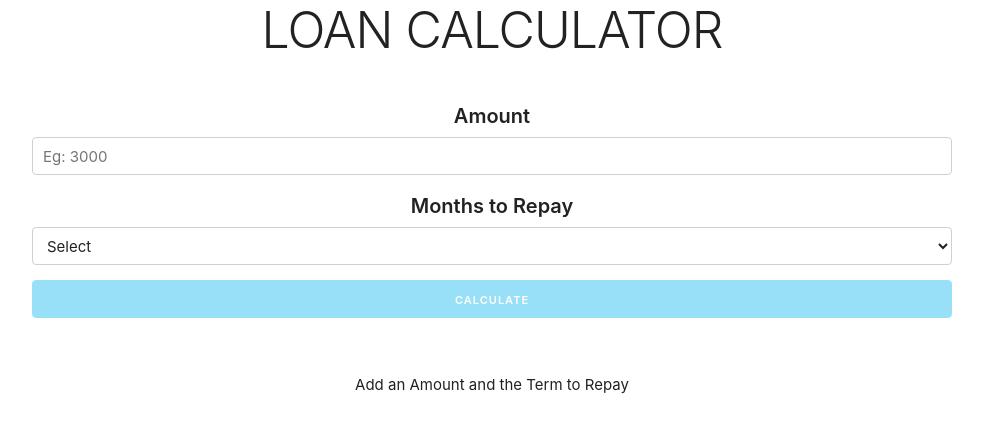
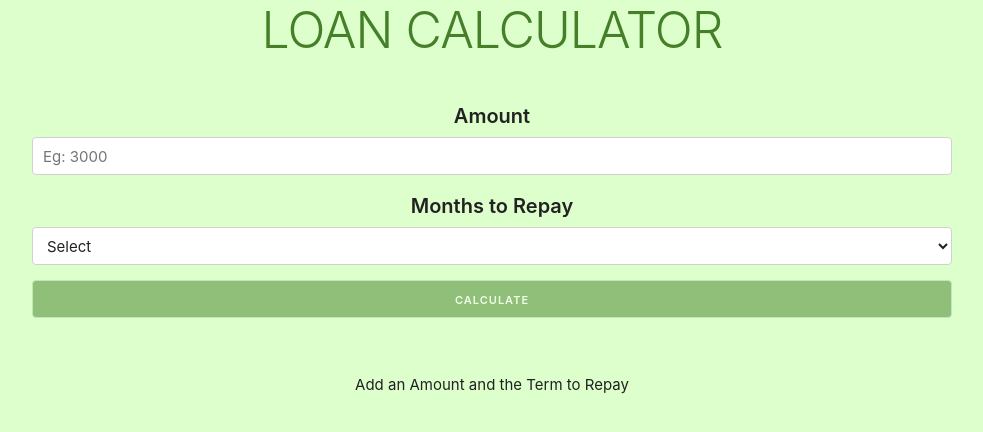
Before and after one commit to devrolet/loan-calc, a React (Create React App) app: page / in a window 1280 px wide. Shown: the top 432 px of the page, without its empty margins (148-1131 px from the left). Built offline with nearby package versions, Linux system fonts and the light colour scheme.

Commit message:
Update Styling

```diff
--- a/src/App.css
+++ b/src/App.css
@@ -20,7 +20,7 @@
 }
 
 .App-link {
-  color: #61dafb;
+  color: #458029;
 }
 
 @keyframes App-logo-spin {
--- a/src/index.css
+++ b/src/index.css
@@ -1,10 +1,16 @@
+/* #6E8066 - Olive Green*/
+ /* #A8FF80 - Light Green*/
+ /* #DCFFCC- Off White */
+ /* #458029 - Bright Green */
+ /* #B0CCA3 - Money Green */
+
 html {
   height: 100%;
 }
 
 body {
   height: 100%;
-  /* background: linear-gradient(90deg, #1CD5E0 0%, #000851 100%); */
+  background: #DCFFCC;
   margin: 0;
   font-family: -apple-system, BlinkMacSystemFont, "Segoe UI", "Roboto", "Oxygen",
     "Ubuntu", "Cantarell", "Fira Sans", "Droid Sans", "Helvetica Neue",
@@ -52,6 +58,19 @@ input[type="submit"]:disabled {
 }
 
 .result {
-  border: 2px solid #00b0d7;
+  border: 2px solid #458029;
   padding: 3rem 0;
 }
+
+.button-primary {
+  background: #458029 !important;
+  border-color: #B0CCA3 !important;
+}
+
+input.u-full-width, select.u-full-width {
+  background: #ffffff;
+}
+
+h1, h2{
+  color: #458029;
+}
--- a/src/spinner.css
+++ b/src/spinner.css
@@ -7,7 +7,7 @@
   .sk-cube-grid .sk-cube {
     width: 33%;
     height: 33%;
-    background-color: #00b0d7;
+    background-color: #458029;
     float: left;
     -webkit-animation: sk-cubeGridScaleDelay 1.3s infinite ease-in-out;
             animation: sk-cubeGridScaleDelay 1.3s infinite ease-in-out;
```
